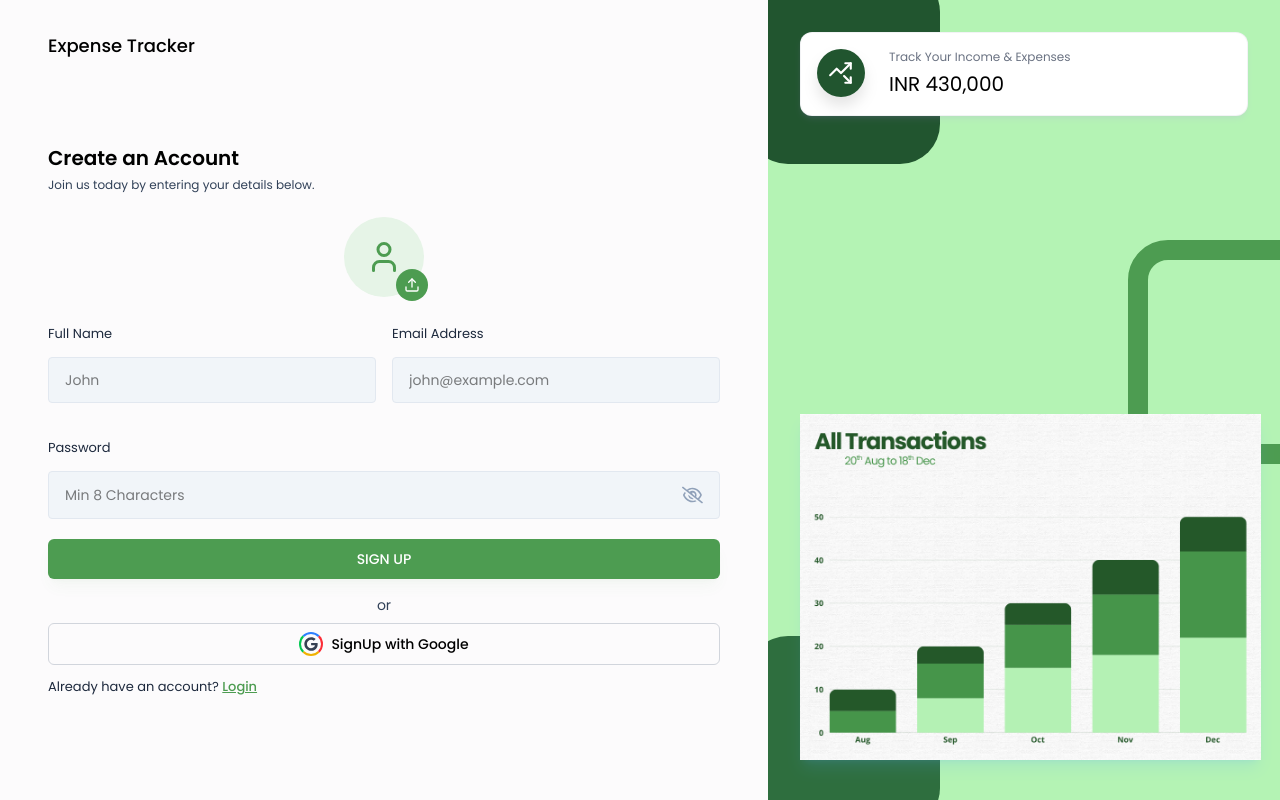
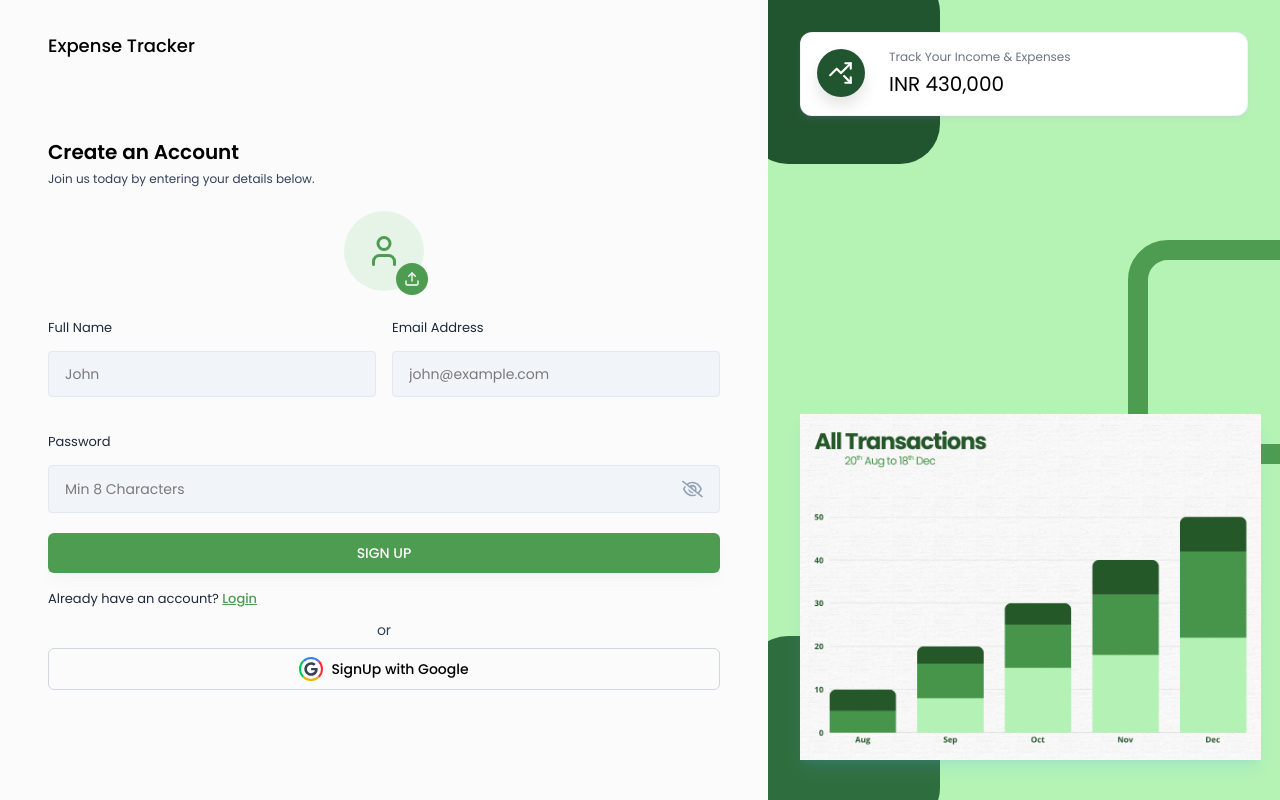
Before and after one commit to lathiyayashvi/MERN_PROJECT, a React (Vite) app in the folder frontend/expenseApp/: page /signUp in a window 1280 px wide. Built offline with nearby package versions, Linux system fonts and the light colour scheme.

Commit message:
Updated SignUp.jsx file

```diff
--- a/frontend/expenseApp/src/pages/Auth/SignUp.jsx
+++ b/frontend/expenseApp/src/pages/Auth/SignUp.jsx
@@ -80,7 +80,6 @@ const SignUp = () => {
       localStorage.setItem("user", JSON.stringify(user));
 
       navigate("/email-verify");
-
     } catch (error) {
       console.error("SIGNUP ERROR:", error);
       if (error.response && error.response.data.message) {
@@ -136,6 +135,14 @@ const SignUp = () => {
             SIGN UP
           </button>
 
+          <p className="text-[13px] text-slate-800 mt-3">
+            Already have an account?{" "}
+            <Link className="font-medium text-primary underline" to="/login">
+              Login
+            </Link>
+          </p>
+        </form>
+
         <div className="my-3 text-center">
           <p className="text-sm text-slate-700 mb-2">or</p>
           <button
@@ -150,14 +157,6 @@ const SignUp = () => {
             <span className="text-sm font-medium">SignUp with Google</span>
           </button>
         </div>
-
-          <p className="text-[13px] text-slate-800 mt-3">
-            Already have an account?{" "}
-            <Link className="font-medium text-primary underline" to="/login">
-              Login
-            </Link>
-          </p>
-        </form>
       </div>
     </AuthLayout>
   );
```
Lines whose indentation alone changed are shown as unchanged.
